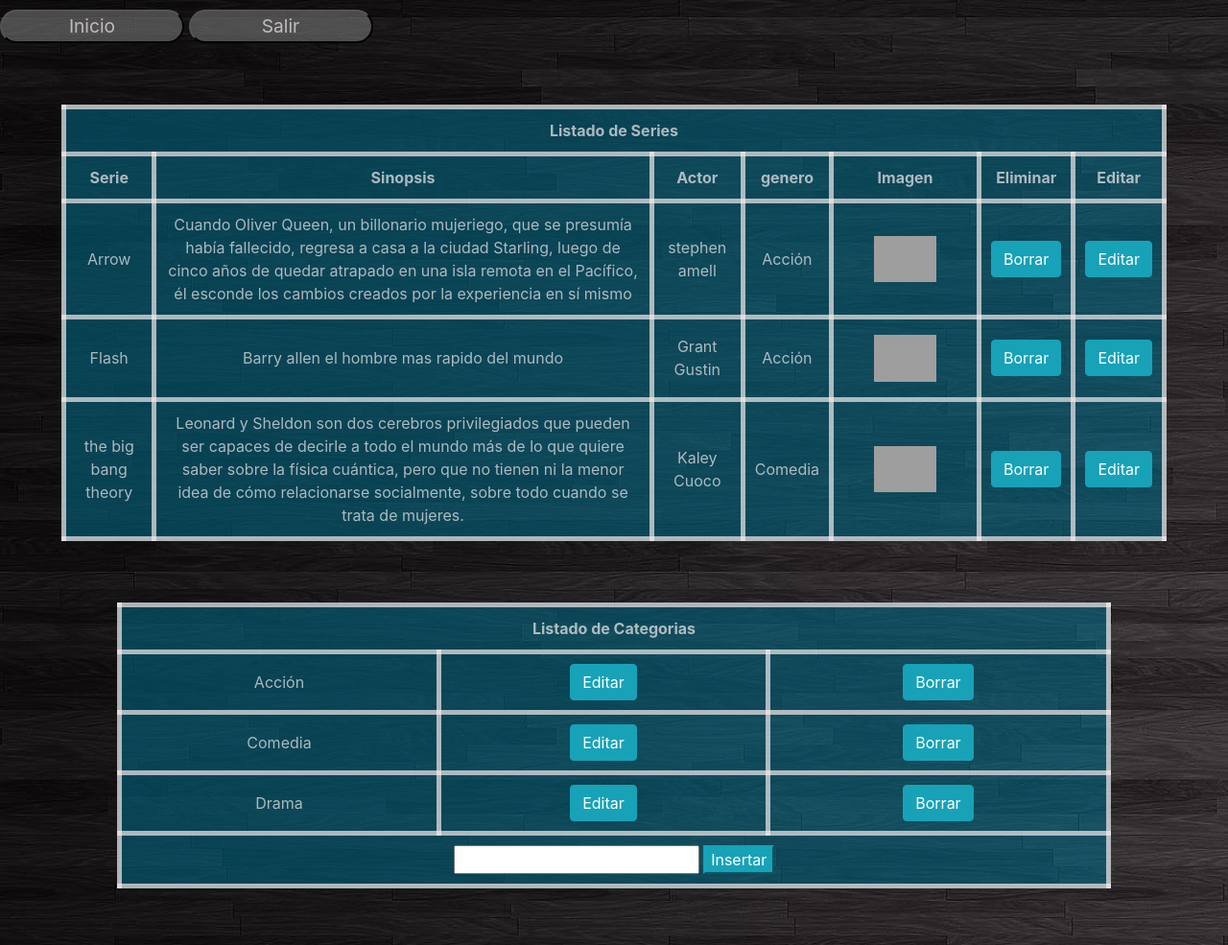
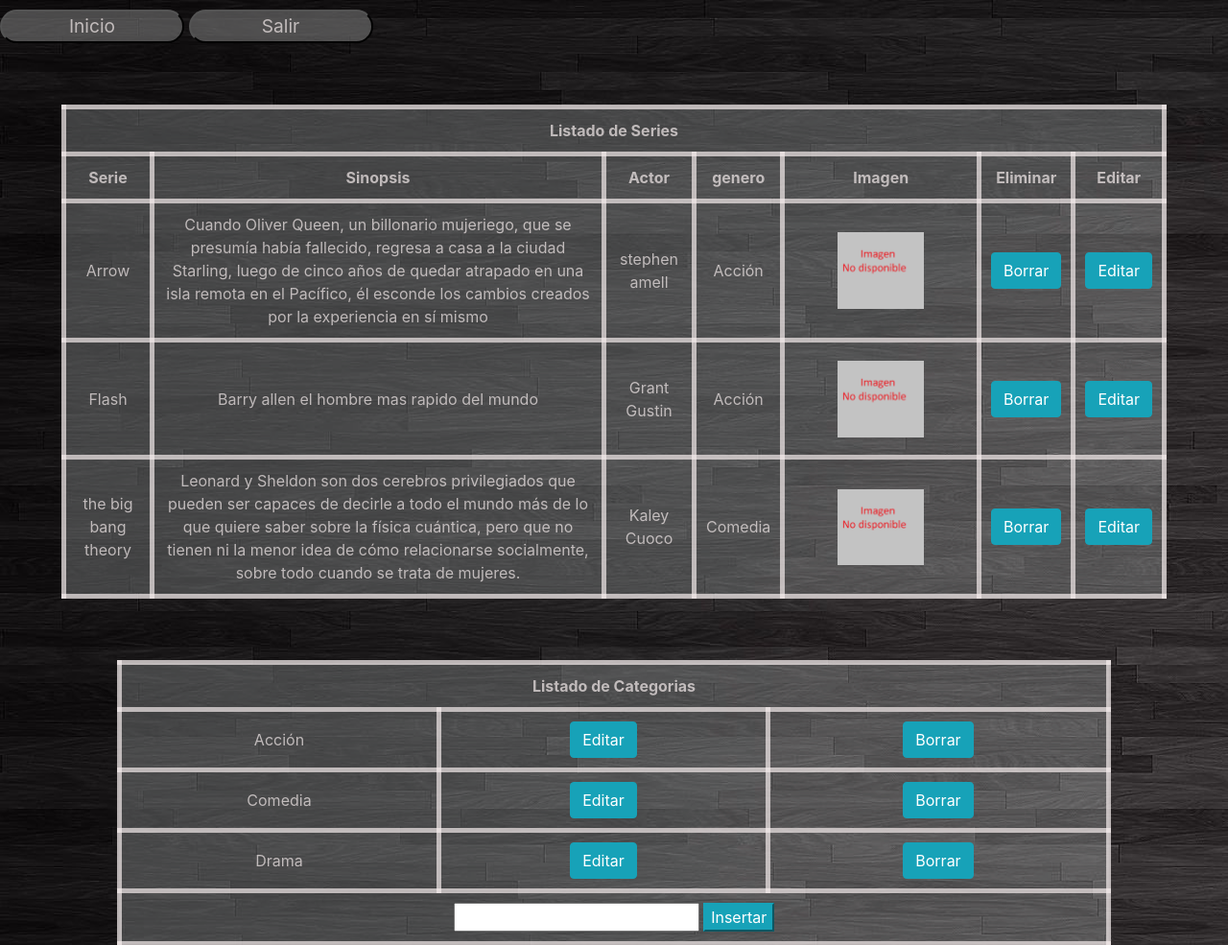
Before and after one commit to leandro16197/PaginaWikiSeries, a PHP site: page /modificar in a window 1280 px wide. Shown: the top 985 px of the page at 96% size. Run offline with PHP 8.4, Linux system fonts and the light colour scheme; the visitor is signed in with stand-in values (Sample User, id 1); data comes from the database, SQL or seed files in the repository; some libraries are stand-ins or nearby versions; grey boxes are pictures that could not be loaded.

Commit message:
Tpe Finalizado

```diff
--- a/Controller/ModificarController.php
+++ b/Controller/ModificarController.php
@@ -19,6 +19,8 @@
         if(!isset($_SESSION['user'])){
             header("Location: " . LOGIN_URL);
             die();
+        }else{
+            header("Location:". BASE_URL);
         }
     }
     //trae todas las series
@@ -32,25 +34,28 @@
     }
     //ABM SERIE
 
+    function locacionModificar(){
+        header("Location: ". MODIFICAR_URL);
+    }
     //agrega una serie
     function addSerie(){
         $this->checkLogginIn();
         $this->serieModel->addSerie($_POST['nombre'],$_POST['sinopsis'],$_POST['actor'],$_POST['genero']);
-        header("Location: ". MODIFICAR_URL);
+        $this->locacionModificar();
 
     }
     //elimina serie segun id
     function deleteSerie($id){
         $this->checkLogginIn();
         $this->serieModel->deleteSerie($id);
-        header("Location: ". MODIFICAR_URL);
+        $this->locacionModificar();
     }
     //edita serie
     public function editarSerie(){
         $this->checkLogginIn();
         $id = $_POST['id-serie'];
         $this->serieModel->editSerie( $_POST['nombreSerie'], $_POST['sinopsis'], $_POST['actor'], $_POST['genero-editar'], $id);
-        header("Location: ". MODIFICAR_URL);
+        $this->locacionModificar();
     }
 
     //ABM GENEROS
@@ -59,19 +64,19 @@
     function addGenero(){
         $this->checkLogginIn();
         $this->generoModel->addGenero($_POST['nombre-gen']);
-        header("Location: ". MODIFICAR_URL);
+        $this->locacionModificar();
     }
 
     //edita nombre genero
     function editarGenero(){
         $this->checkLogginIn();
         $this->generoModel->editGenero($_POST['genero'],$_POST['id-genero']);
-        header("Location: ". MODIFICAR_URL);
+        $this->locacionModificar();
     }
     //eliminar genero
     function deleteGen($id){
         $this->checkLogginIn();
         $this->generoModel->deleteGenero($id);
-        header("Location: ". MODIFICAR_URL);
+        $this->locacionModificar();
     }
 }
--- a/Controller/RegistroController.php
+++ b/Controller/RegistroController.php
@@ -11,13 +11,17 @@
         $this->view = new RegistroView();
     }
 
+    function locacionLogin(){
+        header("Location: ". LOGIN_URL);
+    }
+
     function GetRegistro(){
         $this->view->Display(null);
     }
 
     function Registro(){
-        $hash = password_hash($_POST['pass'], PASSWORD_DEFAULT);
-        $this->model->addUser($_POST['nombre'],$_POST['user'],$hash);
-        header("Location: ". LOGIN_URL);
+            $hash = password_hash($_POST['pass'], PASSWORD_DEFAULT);
+            $this->model->addUser($_POST['nombre'],$_POST['user'],$hash);
+            $this->locacionLogin();
     }
 }
--- a/public/css/style.css
+++ b/publico/css/style.css
@@ -148,7 +162,7 @@
     color:rgba(247, 238, 238, 0.692);
 }
 table,th, td {
-    background-color: rgba(0, 102, 128, 0.356);
+    background-color: rgb(238 ,244 ,247 ,12%);
     border: 5px solid rgba(247, 238, 238, 0.692);
     border-collapse: collapse;
     padding: 10px;
--- a/templates/footer.tpl
+++ b/templates/footer.tpl
@@ -1,11 +1,11 @@
         <footer>
             <div class="col-xl-3 col-lg-3 col-md-4 col-sm-6 col-6 ">
                 <div class="footer-widget">
-                    <div class="footer-title" id="sociaFooter">Social</div>
+                    <div class="footer-title" id="sociaFooter">Contactanos</div>
                     <ul class="list-unstyled">
-                        <li class="listaFooter"><a href="https://twitter.com/?lang=es">Twitter</a></li>
-                        <li class="listaFooter"><a href="https://www.google.com/intl/es_ALL/+/policy/"> Google +</a></li>
-                        <li class="listaFooter"><a href="https://es-la.facebook.com/">Facebook</a></li>
+                        <li class="listaFooter"><a href="https://twitter.com">Twitter</a></li>
+                        <li class="listaFooter"><a href="https://www.google.com"> Google +</a></li>
+                        <li class="listaFooter"><a href="https://es-la.facebook.com">Facebook</a></li>
                     </ul>
                 </div>
             </div>
--- a/templates/head.tpl
+++ b/templates/head.tpl
@@ -4,7 +4,7 @@
         <meta charset="UTF-8">
         <title>Blog Serie</title>
         <BASE href="{BASE_URL}">
-        <link type="text/css" rel="stylesheet" href="public/css/style.css">
+        <link type="text/css" rel="stylesheet" href="publico/css/style.css">
         <link rel="stylesheet" href="https://maxcdn.bootstrapcdn.com/bootstrap/4.0.0/css/bootstrap.min.css" integrity="sha384-Gn5384xqQ1aoWXA+058RXPxPg6fy4IWvTNh0E263XmFcJlSAwiGgFAW/dAiS6JXm" crossorigin="anonymous">
         <script src="https://code.jquery.com/jquery-3.2.1.slim.min.js" integrity="sha384-KJ3o2DKtIkvYIK3UENzmM7KCkRr/rE9/Qpg6aAZGJwFDMVNA/GpGFF93hXpG5KkN" crossorigin="anonymous"></script>
         <script src="https://cdnjs.cloudflare.com/ajax/libs/popper.js/1.12.9/umd/popper.min.js" integrity="sha384-ApNbgh9B+Y1QKtv3Rn7W3mgPxhU9K/ScQsAP7hUibX39j7fakFPskvXusvfa0b4Q" crossorigin="anonymous"></script>
--- a/templates/listaSeries.tpl
+++ b/templates/listaSeries.tpl
@@ -1,7 +1,7 @@
 {include file="head.tpl"}
 {include file="volver.tpl"}
 {* lista series ordenadas por categoria y luego por nombre de serie *}
-<h1 class="titulo">Lista</h1>
+<h1 class="titulo">Lista de Series</h1>
     <div class="table-admin" >
         <table >
         <thead>
@@ -21,7 +21,7 @@
                 <td>{$gen->sinopsis}</td>
                 <td>{$gen->actor_principal}</td>
                 <td>
-                    <img src="public/images/img.png" alt="Imagen no disponible" class="imagen-tabla">
+                    <img src="publico/images/img.png" alt="Imagen no disponible" class="imagen-tabla">
                 </td>
             </tr>
         {/foreach}
--- a/templates/modificar.tpl
+++ b/templates/modificar.tpl
@@ -25,7 +25,7 @@
                     <td>{$serie->sinopsis}</td>
                     <td>{$serie->actor_principal}</td>
                     <td>{$serie->nombreGen}</td>
-                    <td><img  class="imagen-infoSerie" src="public/images/img-noDisponible.png" alt="Imagen no disponible"></td>
+                    <td><img  class="imagen-infoSerie" src="publico/images/img.png" alt="Imagen no disponible"></td>
                      <td>
                         <a href="eliminarSerie/{$serie->id_serie}">
                             <button type="button" class="btn-info btn  ">Borrar</button>
--- a/templates/registrarse.tpl
+++ b/templates/registrarse.tpl
@@ -6,7 +6,7 @@
         <input type="text" class="form-control" name="nombre" placeholder="Nombre" required>
         <input type="text" class="form-control" name="user" placeholder="Usuario" required>
         <input type="password" class="form-control" name="pass" placeholder="Password" required>
-        <button type="submit" class="btn btn-primary">Registrarse</button>
+        <button type="submit" class="btn btn-ingreso">Registrarse</button>
 
     </div>
 </form>
--- a/templates/serie.tpl
+++ b/templates/serie.tpl
@@ -5,7 +5,7 @@
    <input type="text" name="serie" value="{$serie->id_serie}" class="hidden-windows">
     <h1 class="titulo tit-info">{$serie->nombre}</h1>
     <div>
-      <img class="imagen" src="public/images/img-noDisponible.png" alt="Imagen no disponible">
+      <img class="img" src="public/images/img-noDisponible.png" alt="Imagen no disponible">
     </div>
     <label class="font">Actor principal: {$serie->actor_principal}</label>
     <h2 class="titulo">Sinopsis</h2>
--- a/templates/ver_series.tpl
+++ b/templates/ver_series.tpl
@@ -16,7 +16,7 @@
     <ul class="row">
         {foreach from=$lista_series item=serie}
             <li class="card text-white bg-secondary">
-                <img class="card altura" src="public/images/img-noDisponible.png" alt="Imagen no disponible">
+                <img class="card altura" src="publico/images/img.png" alt="Imagen no disponible">
                 <div class="card-body">
                     <h5 class="card-title">{$serie->nombre}</h5>
                     <a href="infoSerie/{$serie->id_serie}" class="btn btn-dark btn-lg">Ver informacion</a>
```
Also changed, not shown: other parts of publico/css/style.css (+25 -9 lines), publico/css/images/fondo.png (renamed from public/css/images/fondo.png), publico/images/img.png (renamed from public/images/img.png), publico/js/editarGenero.js (renamed from public/js/editarGenero.js), publico/js/editarSerie.js (renamed from public/js/editarSerie.js).
